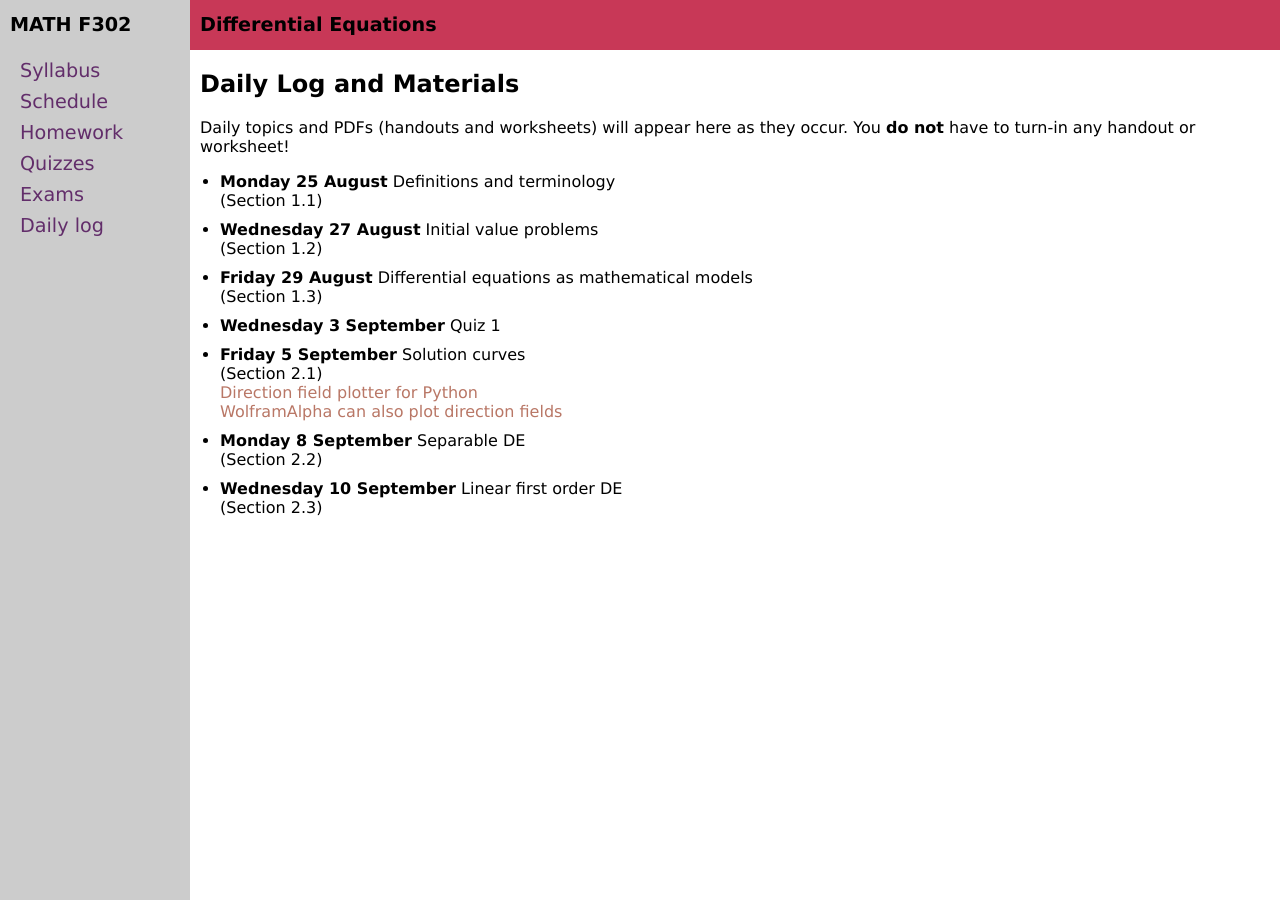
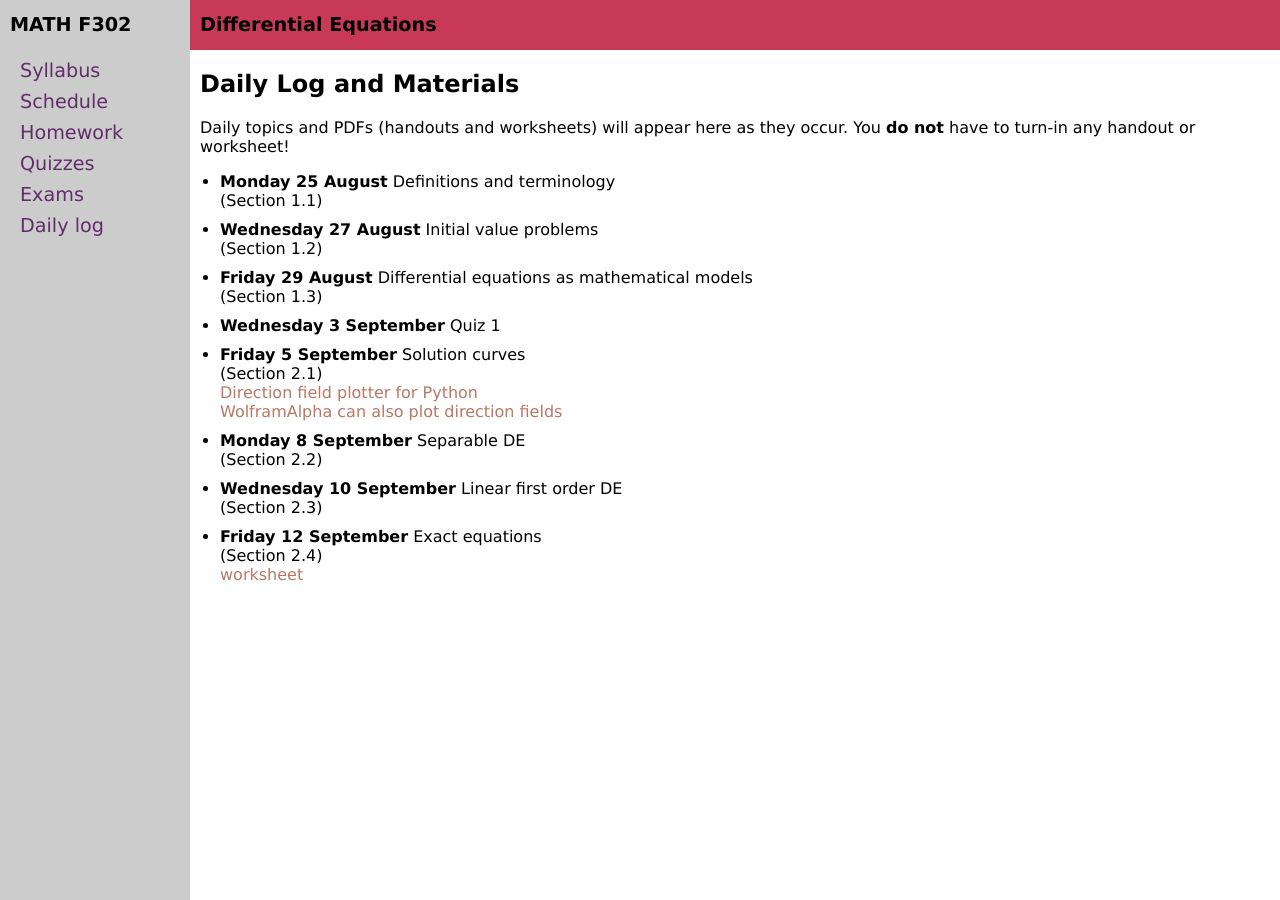
Before and after one commit to blackcurrantpi/ode, a Jekyll site: the page built from daily.md, in a window 1280 px wide. Built offline with Jekyll 4.4.1, drawn with Linux system fonts in a browser that asks for light colours.

Commit message:
add worksheet

```diff
--- a/_data/daily.yml
+++ b/_data/daily.yml
@@ -37,3 +37,9 @@ daily:
 - name: Wednesday 10 September
   description: Linear first order DE
   chapter: 2.3
+
+- name: Friday 12 September
+  description: Exact equations
+  chapter: 2.4
+  doc: worksheets/2p2_2p3.pdf
+  docname: worksheet
```
Also changed, not shown: 2 other files.
